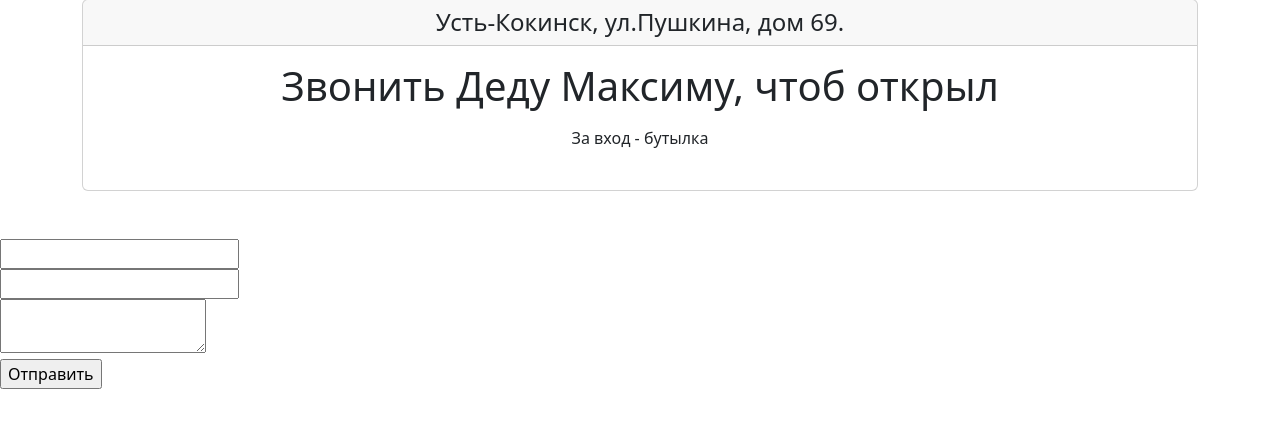
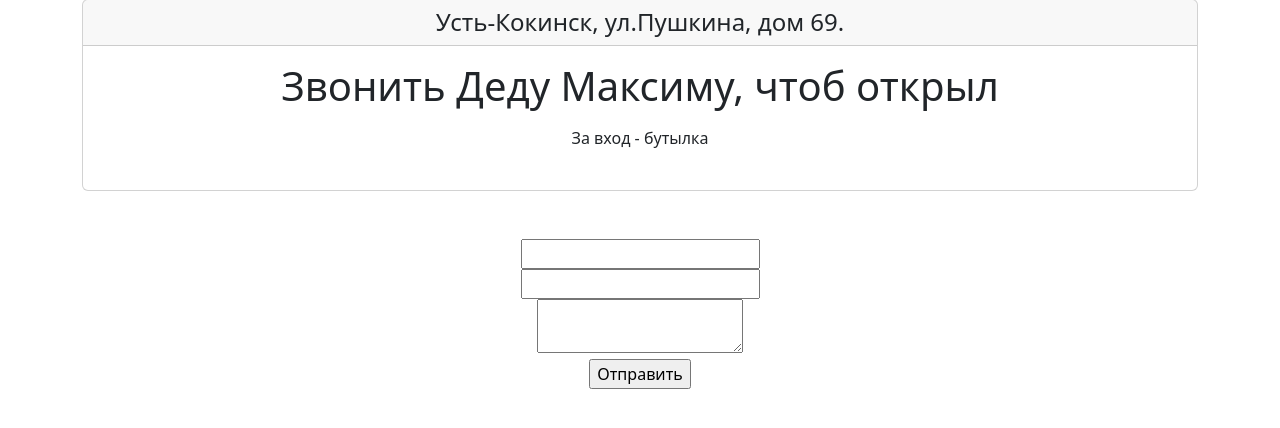
Before and after one commit to GGufficiale/Homework19_2, a Django app: template catalog/templates/contacts.html in a window 1280 px wide. Shown: the part 194-622 px from the top of the page. Run offline with Django 5.2, Linux system fonts and the light colour scheme; the template is opened without the code that fills it, so the values that code supplies are empty.

Commit message:
Легкая фронтэндерская корректура

```diff
--- a/catalog/templates/contacts.html
+++ b/catalog/templates/contacts.html
@@ -31,6 +31,8 @@
     </div>
 </div>
 <br>
+<div class="container">
+    <div class="row text-center">
         <form method="post">
             <!-- Отправка POST-запроса с шаблона -->
             {%csrf_token %}
@@ -40,6 +42,8 @@
             <textarea name="message"></textarea><br>
             <input type="submit" value="Отправить"/>
         </form>
+    </div>
+</div>
 <script src="https://cdn.jsdelivr.net/npm/bootstrap@5.3.2/dist/js/bootstrap.bundle.min.js"
         integrity="sha384-C6RzsynM9kWDrMNeT87bh95OGNyZPhcTNXj1NW7RuBCsyN/o0jlpcV8Qyq46cDfL"
         crossorigin="anonymous"></script>
```
Lines whose indentation alone changed are shown as unchanged.
